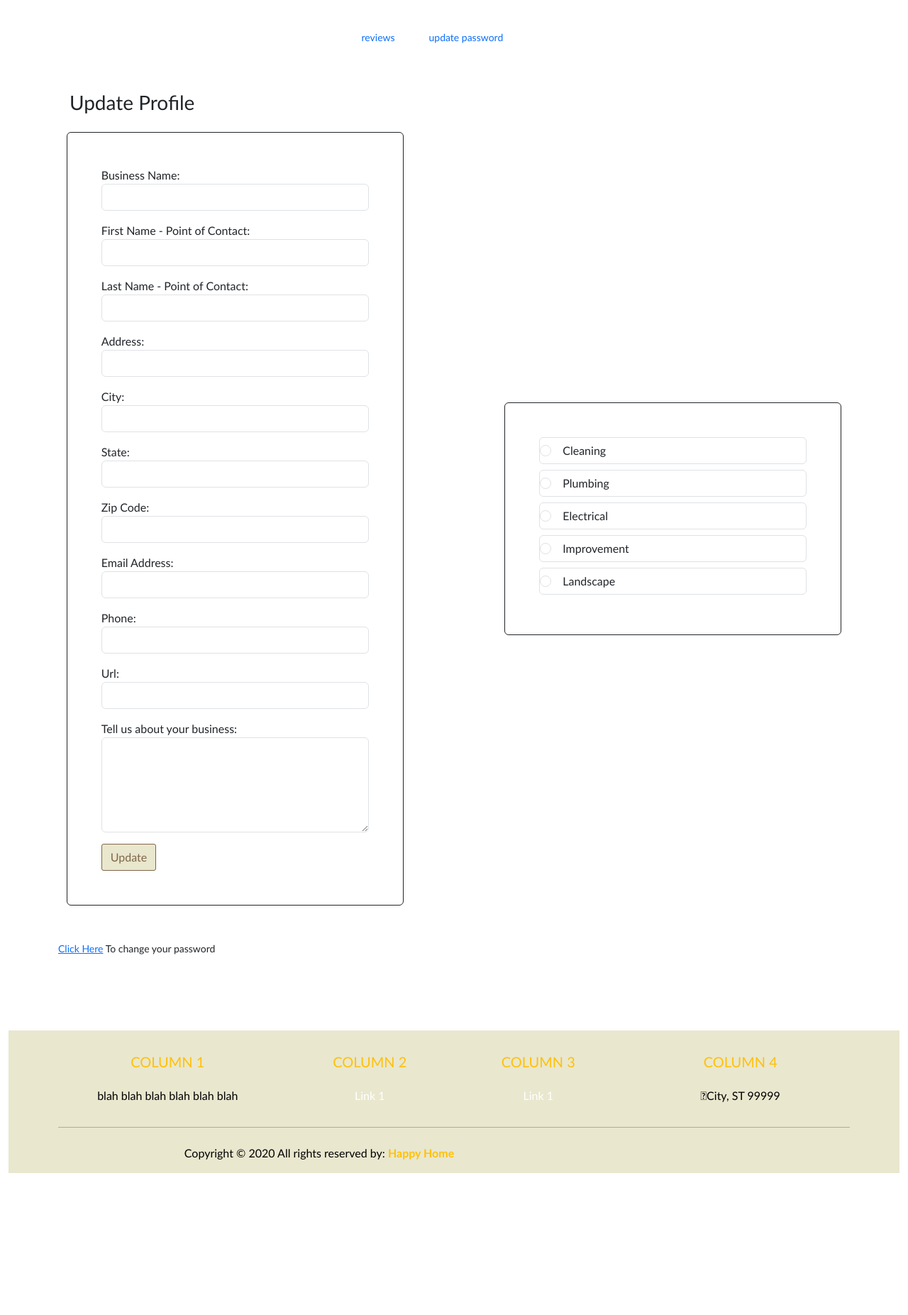
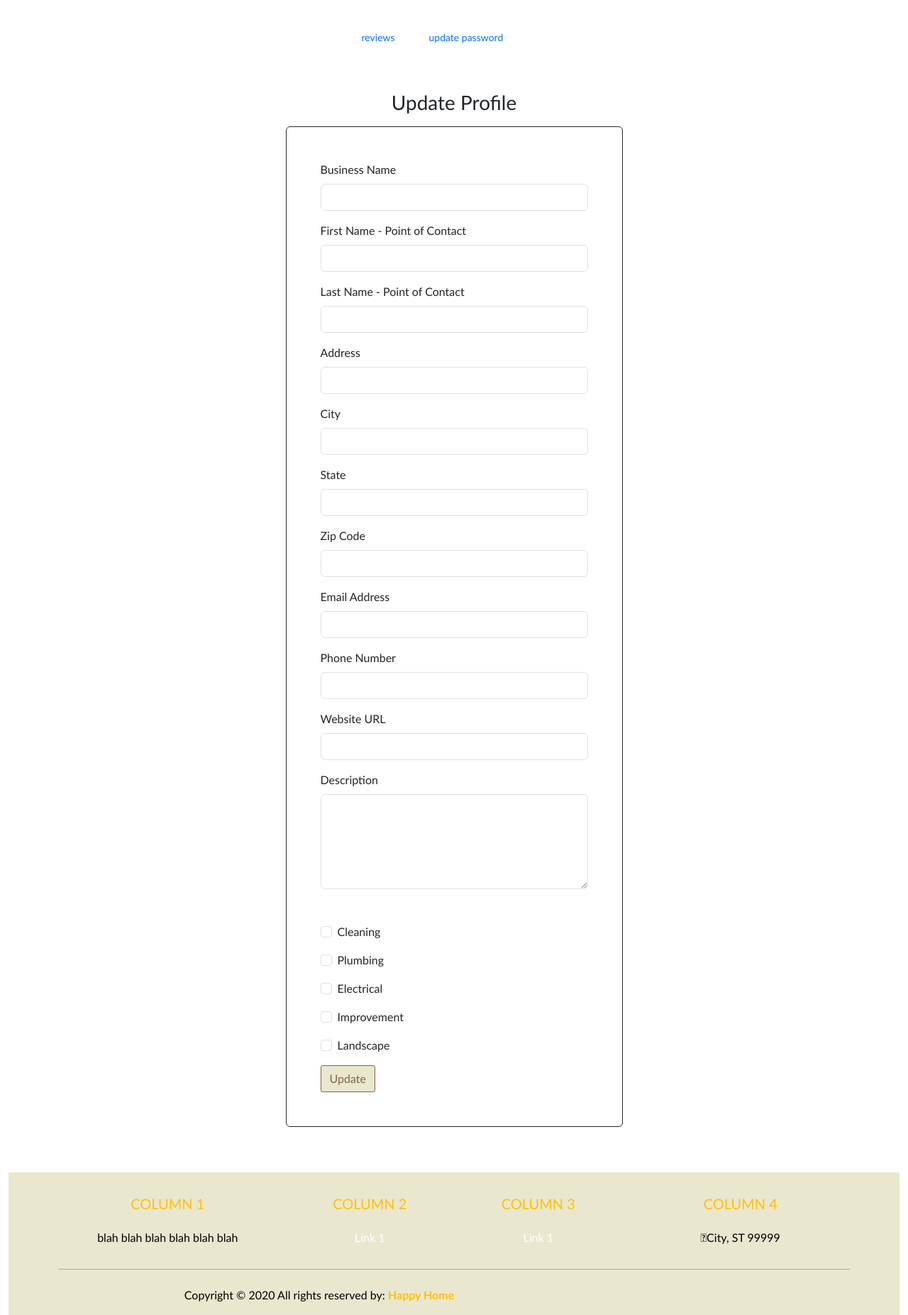
Before and after one commit to midnighter67/SWDV691_capstone2, a Django app: template happy_home/templates/business_profile.html in a window 1280 px wide. Shown: the part 126-1979 px from the top of the page at 71% size. Before the commit the page ends 1779 px from the top, so only its background shows below. Run offline with Django 4.2, Linux system fonts and the light colour scheme; the template is opened without the code that fills it: values that come from a table or form of the project are taken from there, others are empty.

Commit message:
updated models, completed business profile form

```diff
--- a/happy_home/admin.py
+++ b/happy_home/admin.py
@@ -1,11 +1,9 @@
 from django.contrib import admin
-from .models import User, Provider, Consumer, Category, Rating, Classification
+from .models import User, Provider, Consumer, Rating
 
 
 # Register your models here.
 admin.site.register(User)
 admin.site.register(Provider)
 admin.site.register(Consumer)
-admin.site.register(Category)
 admin.site.register(Rating)
-admin.site.register(Classification)
--- a/happy_home/forms.py
+++ b/happy_home/forms.py
@@ -1,6 +1,6 @@
 from django import forms
 from django.forms import ModelForm
-from .models import User, Provider, Consumer, Rating, Category
+from .models import User, Provider, Consumer, Rating
 from django.contrib.auth.forms import UserCreationForm, UserChangeForm, PasswordChangeForm
 
 
@@ -142,7 +142,8 @@ class BusinessProfileForm(ModelForm):
 
     class Meta:
         model = Provider
-        fields = ('name', 'poc_first', 'poc_last', 'address', 'city', 'state', 'zip', 'email', 'phone', 'url', 'description')
+        fields = ('name', 'poc_first', 'poc_last', 'address', 'city', 'state', 'zip', 'email', 'phone', 'url', 'description', 'cleaning', 'plumbing', 'electrical', 'improvement', 'landscape')
+
 
     def __init__(self, *args, **kwargs):
         super(BusinessProfileForm, self).__init__(*args, **kwargs)
@@ -205,15 +206,29 @@ class BusinessProfileForm(ModelForm):
         self.fields['description'].widget.attrs['placeholder'] = ''
         self.fields['description'].help_text = ''
 
+        self.fields['cleaning'].widget.attrs['class'] = 'form-check-input'
+        self.fields['plumbing'].widget.attrs['class'] = 'form-check-input'
+        self.fields['electrical'].widget.attrs['class'] = 'form-check-input'
+        self.fields['improvement'].widget.attrs['class'] = 'form-check-input'
+        self.fields['landscape'].widget.attrs['class'] = 'form-check-input'
+"""
+        self.fields['cleaning'].widget.attrs['type'] = 'checkbox'
+        self.fields['cleaning'].widget.attrs['value'] = ''
+        self.fields['cleaning'].widget.attrs['id'] = 'flexCheckDefault'
+        self.fields['cleaning'].label = 'Cleaning'
+"""
+
 class RatingForm(forms.ModelForm):
     class Meta:
         model = Rating
         fields = ('title', 'rating', 'text')
 
+
+"""
 class CategoryForm(forms.Form):
     class Meta:
         fields = ('cleaning', 'plumbing', 'electrical', 'improvement', 'landscape')
-
+"""
 
 
 
--- a/happy_home/models.py
+++ b/happy_home/models.py
@@ -20,6 +20,11 @@ class Provider(models.Model):
     url = models.CharField(max_length=500, blank=True)
     phone = models.CharField(max_length=20, blank=True)
     description = models.CharField(max_length=5000, blank=True)
+    cleaning = models.BooleanField(default=False, blank=True)
+    plumbing = models.BooleanField(default=False, blank=True)
+    electrical = models.BooleanField(default=False, blank=True)
+    improvement = models.BooleanField(default=False, blank=True)
+    landscape = models.BooleanField(default=False, blank=True)
 
 class Consumer(models.Model):
     first = models.CharField(max_length=50)
@@ -31,6 +36,7 @@ class Consumer(models.Model):
     email = models.EmailField(max_length=200)
     phone = models.CharField(max_length=20, blank=True)
 
+
 class Rating(models.Model):
     provider_id = models.ForeignKey(Provider, default=0, on_delete=models.CASCADE)
     user_id = models.ForeignKey(Consumer, default=0, on_delete=models.CASCADE)
@@ -39,17 +45,29 @@ class Rating(models.Model):
     text = models.CharField(max_length=1000, blank=True)
     created = models.DateField(auto_now=True)
 
+
+
+
+"""
 class Category(models.Model):
     name = models.CharField(max_length=50)
 
     class Meta:
         verbose_name = 'Category'
         verbose_name_plural = 'Categories'
-
+"""
+"""
+1 - cleaning
+2 - plumbing
+3 - electrical
+4 - improvement
+5 - landscape
+"""
+"""
 class Classification(models.Model):
     provider_id = models.ForeignKey(Provider, default=-1, on_delete=models.CASCADE)
     category_id = models.ForeignKey(Category, default=-1, on_delete=models.CASCADE)
-
+"""
 
 
 
--- a/happy_home/templates/business_profile.html
+++ b/happy_home/templates/business_profile.html
@@ -14,55 +14,89 @@
     </div>
 </div>
 <div class="row">
-    <div><h3 class="pb-3 px-3">Update Profile</h3></div>
+    <h3 class="mb-3" style="text-align: center">Update Profile</h3>
     <div class="container-bordered border border-dark rounded-2 col-md-5 p-5 mx-auto">
-
         <form method="POST" action="{% url 'businessProfile' %}">
             {% csrf_token %}
-            {% if form.errors %}
-                <div class="alert alert-warning alert-dismissable" role="alert">
-
-                    <button type="button" class="close" data-dismiss="alert">
-                        <span aria-hidden="true">&times;</span>
-                    </button>
-                    <p>Errors:</p>
-                    {% for field in form %}
-                        {% if field.errors %}
-                            {{ field.errors }}
-                        {% endif %}
-                    {% endfor %}
-                </div>
-            {% endif %}
-
-            {{business_profile_form.as_p }}
+            <div class="mb-3">
+                <label for="FormControlInput1" class="form-label">Business Name</label>
+                {{ business_profile_form.name }}
+            </div>
+            <div class="mb-3">
+                <label for="FormControlInput2" class="form-label">First Name - Point of Contact</label>
+                {{ business_profile_form.poc_first }}
+            </div>
+            <div class="mb-3">
+                <label for="FormControlInput3" class="form-label">Last Name - Point of Contact</label>
+                {{ business_profile_form.poc_last }}
+            </div>
+            <div class="mb-3">
+                <label for="FormControlInput4" class="form-label">Address</label>
+                {{ business_profile_form.address }}
+            </div>
+            <div class="mb-3">
+                <label for="FormControlInput5" class="form-label">City</label>
+                {{ business_profile_form.city }}
+            </div>
+            <div class="mb-3">
+                <label for="FormControlInput6" class="form-label">State</label>
+                {{ business_profile_form.state }}
+            </div>
+            <div class="mb-3">
+                <label for="FormControlInput7" class="form-label">Zip Code</label>
+                {{ business_profile_form.zip }}
+            </div>
+            <div class="mb-3">
+                <label for="FormControlInput8" class="form-label">Email Address</label>
+                {{ business_profile_form.email }}
+            </div>
+            <div class="mb-3">
+                <label for="FormControlInput9" class="form-label">Phone Number</label>
+                {{ business_profile_form.phone }}
+            </div>
+            <div class="mb-3">
+                <label for="FormControlInput10" class="form-label">Website URL</label>
+                {{ business_profile_form.url }}
+            </div>
+            <div class="mb-5">
+                <label for="FormControlInput11" class="form-label">Description</label>
+                {{ business_profile_form.description }}
+            </div>
+            <div class="form-check mb-3">
+                <input class="form-check-input" type="checkbox" name="cleaning"  id="flexCheckChecked">{{ business_profile_form.cleaning }}</input>
+                <label class="form-check-label" for="flexCheckChecked">
+                Cleaning
+                </label>
+            </div>
+            <div class="form-check mb-3">
+                <input class="form-check-input" type="checkbox" name="plumbing" id="flexCheckChecked">{{ business_profile_form.plumbing }}</input>
+                <label class="form-check-label" for="flexCheckChecked">
+               Plumbing
+                </label>
+            </div>
+            <div class="form-check mb-3">
+                <input class="form-check-input" type="checkbox" name="electrical"  id="flexCheckChecked">{{ business_profile_form.electrical }}</input>
+                <label class="form-check-label" for="flexCheckChecked">
+                Electrical
+                </label>
+            </div>
+            <div class="form-check mb-3">
+                <input class="form-check-input" type="checkbox" name="improvement"  id="flexCheckChecked">{{ business_profile_form.improvement }}</input>
+                <label class="form-check-label" for="flexCheckChecked">
+                Improvement
+                </label>
+            </div>
+            <div class="form-check mb-3">
+                <input class="form-check-input" type="checkbox" name="landscape"  id="flexCheckChecked">{{ business_profile_form.landscape }}</input>
+                <label class="form-check-label" for="flexCheckChecked">
+                Landscape
+                </label>
+            </div>
             <input type="submit" value="Update" class="btn btn-secondary">
         </form>
+
     </div>
 
-    <div class="col-md-1"></div>
-
-    <div class="container-bordered border border-dark rounded-2 col-md-5 p-5 mx-auto my-auto">
-            <form method="POST" action="{% url 'businessProfile' %}">
-            <div class="form-control form-check mb-2">
-                <input class="form-check-input" type="radio" name="cleaning" id="cleaning" /><label class="px-2" for="cleaning">Cleaning</label>
-            </div>
-            <div class="form-control form-check mb-2">
-                <input class="form-check-input" type="radio" name="plumbing" id="plumbing" /><label class="px-2" for="plumbing">Plumbing</label>
-            </div>
-            <div class="form-control form-check mb-2">
-                <input class="form-check-input" type="radio" name="electrical" id="electrical" /><label class="px-2" for="electrical">Electrical</label>
-            </div>
-            <div class="form-control form-check mb-2">
-                <input class="form-check-input" type="radio" name="improvement" id="improvement" /><label class="px-2" for="improvement">Improvement</label>
-            </div>
-            <div class="form-control form-check mb-2">
-                <input class="form-check-input" type="radio" name="landscape" id="landscape" /><label class="px-2" for="landscape">Landscape</label>
-            </div>
-
-        </form>
-    </div>
 </div> <!-- row -->
-<br/><br/>
-<p><small><a href="#">Click Here</a> To change your password</small></p><br/> <!-- url 'changePassword' -->
 
 {% endblock %}
```
Also changed, not shown: happy_home/views.py (+8 -2 lines), db.sqlite3, happy_home/migrations/0008_remove_classification_category_id_and_more.py (added), happy_home/migrations/0009_remove_consumer_cleaning_remove_consumer_electrical_and_more.py (added).
